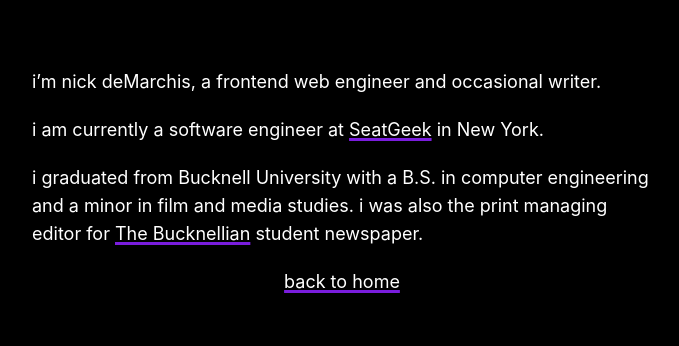
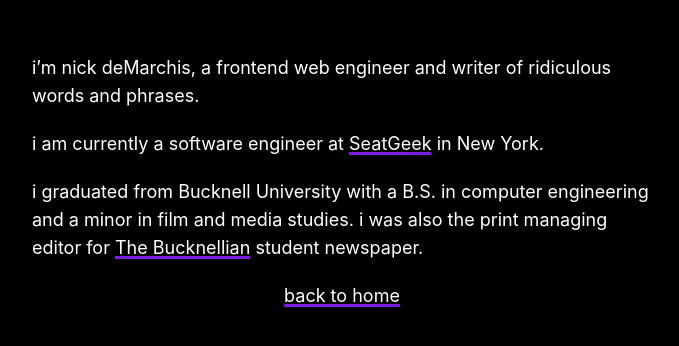
Before and after one commit to ndemarchis/portfolio-mdx, a Next.js app: page /about in a window 1280 px wide. Shown: the part 218-564 px from the top of the page, without its empty margins (298-977 px from the left). Built offline with nearby package versions, Linux system fonts and the light colour scheme.

Commit message:
Update about.tsx

```diff
--- a/pages/about.tsx
+++ b/pages/about.tsx
@@ -10,7 +10,8 @@ const About = () => {
         <title>about | nick deMarchis</title>
       </Head>
       <p>
-        i&rsquo;m nick deMarchis, a frontend web engineer and occasional writer.
+        i&rsquo;m nick deMarchis, a frontend web engineer and writer of ridiculous
+        words and phrases.
       </p>
       <p>
         i am currently a software engineer at{" "}
```
